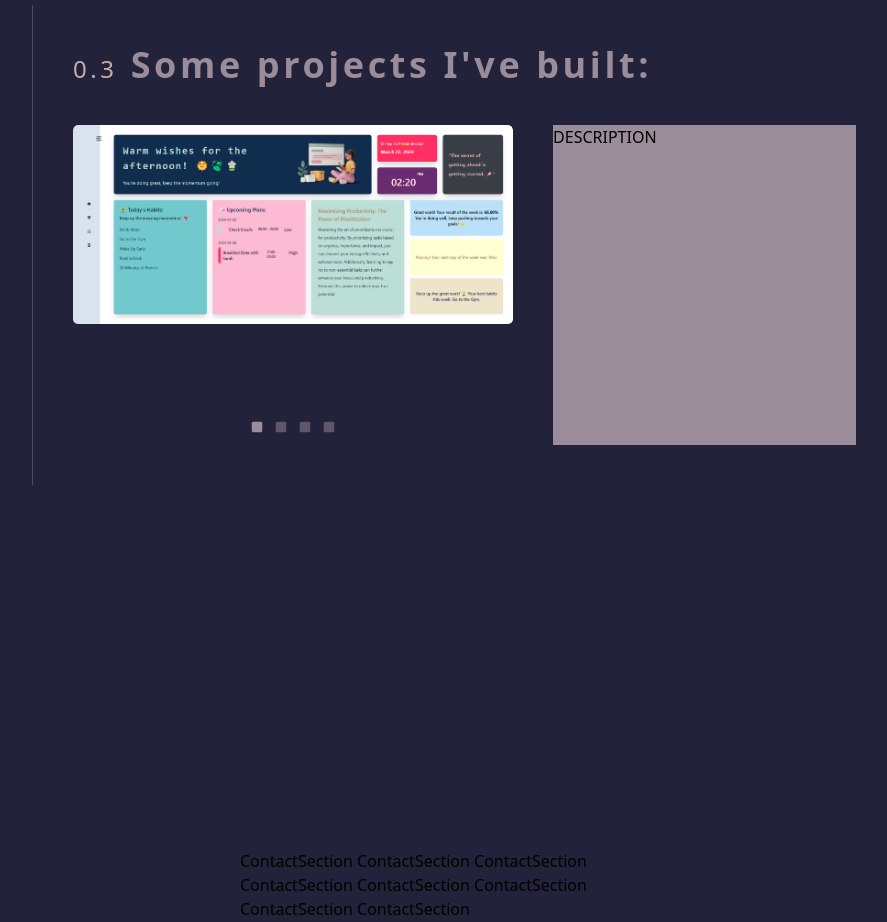
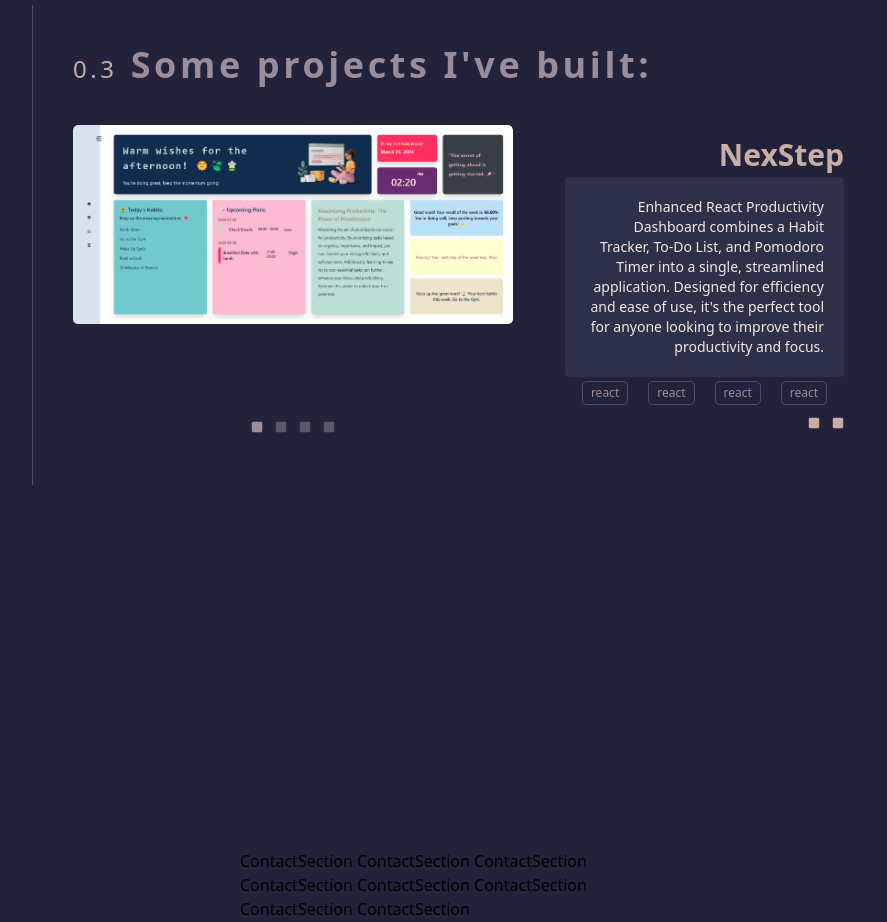
Before and after one commit to HitaBeeDev/portfolio, a React (Vite) app: page / in a window 1280 px wide. Shown: the part 2280-3202 px from the top of the page, without its empty margins (176-1063 px from the left). Built offline with nearby package versions, Linux system fonts and the light colour scheme.

Commit message:
projects

```diff
--- a/src/Components/ProjectDescription.jsx
+++ /dev/null
@@ -1,5 +0,0 @@
-function ProjectDescription() {
-  return <div>gfgfgg</div>;
-}
-
-export default ProjectDescription;
--- /dev/null
+++ b/src/Components/Projects.jsx
@@ -0,0 +1,114 @@
+import { useState } from "react";
+import { motion, AnimatePresence } from "framer-motion";
+import project1_Img1 from "../assets/A-1.png";
+import project1_Img2 from "../assets/A-2.png";
+import project1_Img3 from "../assets/A-3.png";
+import project1_Img4 from "../assets/A-4.png";
+import { FontAwesomeIcon } from "@fortawesome/react-fontawesome";
+import { faSquare } from "@fortawesome/free-solid-svg-icons";
+
+function Projects() {
+  const images = [project1_Img1, project1_Img2, project1_Img3, project1_Img4];
+
+  const [selectedImageIndex, setSelectedImageIndex] = useState(0);
+
+  const handleSquareClick = (index) => {
+    setSelectedImageIndex(index);
+  };
+
+  return (
+    <div className="lg:grid lg:grid-cols-12 mt-10 gap-10">
+      <div className="lg:col-span-7 flex justify-center items-center">
+        <div className="rounded-[0.3rem] w-full h-[20rem] relative overflow-hidden">
+          <AnimatePresence initial={false} custom={selectedImageIndex}>
+            {images.map(
+              (image, index) =>
+                index === selectedImageIndex && (
+                  <motion.img
+                    key={index}
+                    className="rounded-[0.3rem] absolute top-0 left-0"
+                    src={image}
+                    alt={`Project ${index + 1}`}
+                    initial={{ opacity: 0 }}
+                    animate={{ opacity: 1 }}
+                    exit={{ opacity: 0 }}
+                    transition={{ duration: 0.5 }}
+                    style={{
+                      scale: selectedImageIndex === index ? 1 : 0.5,
+                    }}
+                  />
+                )
+            )}
+          </AnimatePresence>
+
+          <div className="flex flex-row gap-3 absolute bottom-2 left-1/2 transform -translate-x-1/2">
+            {images.map((_, index) => (
+              <div
+                key={index}
+                className={`cursor-pointer ${
+                  index === selectedImageIndex ? "opacity-100" : "opacity-50"
+                }`}
+                onClick={() => handleSquareClick(index)}
+              >
+                <FontAwesomeIcon
+                  className="text-color3 w-3 h-3 hover:text-color4 transition-all duration-300"
+                  icon={faSquare}
+                />
+              </div>
+            ))}
+          </div>
+        </div>
+      </div>
+
+      <div className="lg:col-span-5 flex justify-end items-center">
+        <div className="h-full p-3 flex flex-col justify-between items-end">
+          <p className="text-3xl font-semibold text-color4">NexStep</p>
+
+          <p className="text-sm text-right text-color5 bg-color2/30 p-5 rounded-[0.3rem]">
+            Enhanced React Productivity Dashboard combines a Habit Tracker,
+            To-Do List, and Pomodoro Timer into a single, streamlined
+            application. Designed for efficiency and ease of use, it's the
+            perfect tool for anyone looking to improve their productivity and
+            focus.
+          </p>
+
+          <ul className="flex flex-row text-color4 text-sm justify-center items-start gap-5 w-full flex-wrap">
+            <li className="border-color2 border rounded-[0.3rem] text-color3 text-xs p-2 h-6 flex items-center">
+              react
+            </li>
+
+            <li className="border-color2 border rounded-[0.3rem] text-color3 text-xs p-2 h-6 flex items-center">
+              react
+            </li>
+
+            <li className="border-color2 border rounded-[0.3rem] text-color3 text-xs p-2 h-6 flex items-center">
+              react
+            </li>
+
+            <li className="border-color2 border rounded-[0.3rem] text-color3 text-xs p-2 h-6 flex items-center">
+              react
+            </li>
+          </ul>
+
+          <div className="flex flex-row gap-3">
+            <a>
+              <FontAwesomeIcon
+                className="text-color4 w-3 h-3 hover:text-color4 transition-all duration-300"
+                icon={faSquare}
+              />
+            </a>
+
+            <a>
+              <FontAwesomeIcon
+                className="text-color4 w-3 h-3 hover:text-color4 transition-all duration-300"
+                icon={faSquare}
+              />
+            </a>
+          </div>
+        </div>
+      </div>
+    </div>
+  );
+}
+
+export default Projects;
--- a/src/Components/ProjectsSection.jsx
+++ b/src/Components/ProjectsSection.jsx
@@ -1,5 +1,6 @@
 import TitleOfSection from "./TitleOfSection";
-import ProjectsSlide from "./ProjectsSlide";
+
+import Projects from "./Projects";
 
 function ProjectsSection() {
   return (
@@ -9,13 +10,7 @@ function ProjectsSection() {
     >
       <TitleOfSection span={0.3} title="Some projects I've built:" />
 
-      <div className="lg:grid lg:grid-cols-12 mt-10 gap-10">
-        <div className="lg:col-span-7 flex justify-center items-center">
-          <ProjectsSlide />
-        </div>
-
-        <div className="lg:col-span-5 bg-color3">DESCRIPTION</div>
-      </div>
+      <Projects />
     </section>
   );
 }
--- a/src/Components/ProjectsSlide.jsx
+++ /dev/null
@@ -1,69 +0,0 @@
-import { useState } from "react";
-import { motion, AnimatePresence } from "framer-motion";
-import project1_Img1 from "../assets/A-1.png";
-import project1_Img2 from "../assets/A-2.png";
-import project1_Img3 from "../assets/A-3.png";
-import project1_Img4 from "../assets/A-4.png";
-import { FontAwesomeIcon } from "@fortawesome/react-fontawesome";
-import { faSquare } from "@fortawesome/free-solid-svg-icons";
-
-function ProjectsSlide() {
-  const images = [project1_Img1, project1_Img2, project1_Img3, project1_Img4];
-
-  //   const images = {
-  //     project1: [project1_Img1, project1_Img2, project1_Img3, project1_Img4],
-  //     project2: [project2_Img1, project2_Img2, project2_Img3],
-  //     project3: [project3_Img1, project3_Img2],
-  //     project4: [project4_Img1, project4_Img2, project4_Img3, project4_Img4],
-  // };
-
-  const [selectedImageIndex, setSelectedImageIndex] = useState(0);
-
-  const handleSquareClick = (index) => {
-    setSelectedImageIndex(index);
-  };
-
-  return (
-    <div className="rounded-[0.3rem] w-full h-[20rem] relative overflow-hidden">
-      <AnimatePresence initial={false} custom={selectedImageIndex}>
-        {images.map(
-          (image, index) =>
-            index === selectedImageIndex && (
-              <motion.img
-                key={index}
-                className="rounded-[0.3rem] absolute top-0 left-0"
-                src={image}
-                alt={`Project ${index + 1}`}
-                initial={{ opacity: 0 }}
-                animate={{ opacity: 1 }}
-                exit={{ opacity: 0 }}
-                transition={{ duration: 0.5 }}
-                style={{
-                  scale: selectedImageIndex === index ? 1 : 0.5,
-                }}
-              />
-            )
-        )}
-      </AnimatePresence>
-
-      <div className="flex flex-row gap-3 absolute bottom-2 left-1/2 transform -translate-x-1/2">
-        {images.map((_, index) => (
-          <div
-            key={index}
-            className={`cursor-pointer ${
-              index === selectedImageIndex ? "opacity-100" : "opacity-50"
-            }`}
-            onClick={() => handleSquareClick(index)}
-          >
-            <FontAwesomeIcon
-              className="text-color3 w-3 h-3 hover:text-color4 transition-all duration-300"
-              icon={faSquare}
-            />
-          </div>
-        ))}
-      </div>
-    </div>
-  );
-}
-
-export default ProjectsSlide;
```
